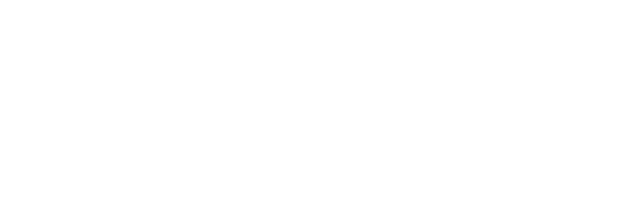
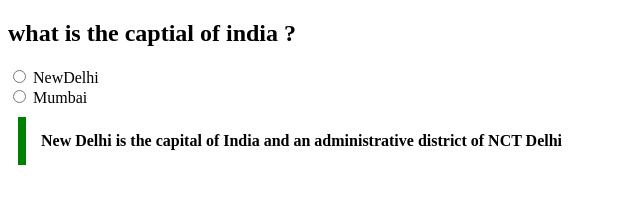
Before and after one commit to acciojob/trivia-princemishra9, a website: page main.html in a window 1280 px wide. Shown: the whole page, without its empty margins (0-640 px from the left). Drawn offline with Linux system fonts and the light colour scheme.

Commit message:
Add files via upload

```diff
--- a/main.html
+++ b/main.html
@@ -10,6 +10,14 @@
 	<!-- the entire body must be written by student -->
     <script type="text/javascript" src="./script.js">
 </script>
+<header>
+	<h2>what is the captial of india ?</h2>
+</header>
+<input type="radio" id="NewDelhi" name="capital" value="NewDelhi">
+<label for="NewDelhi">NewDelhi</label><br>
+<input type="radio" id="Mumbai" name="capital" value="Mumbai">
+<label for="Mumbai">Mumbai</label>
+<BLockquote> New Delhi is the capital of India and an administrative district of NCT Delhi</BLockquote>
 
 </body>
 
--- a/styles.css
+++ b/styles.css
@@ -1,2 +1,10 @@
 
 /* Your CSS Code here. */
+blockquote{
+    max-width: 600px;
+     margin: 10px;
+      padding: 15px;
+       border-left: 8px solid green;
+        background-color: #f8fffe"";
+        font-weight: bold;
+}
```
